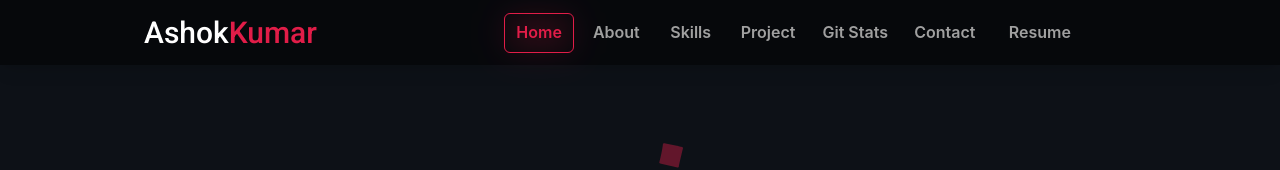
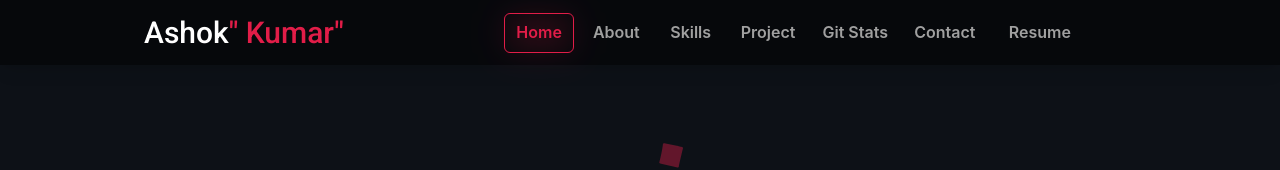
Before and after one commit to AshokPrjapati/AshokPrjapati.github.io, a React (Create React App) app: page / in a window 1280 px wide. Shown: the top 170 px of the page. Built offline with nearby package versions, Linux system fonts and the light colour scheme.

Commit message:
refactor: simplify JSX syntax by removing unnecessary curly braces

```diff
--- a/src/Components/Navbar/Navbar.tsx
+++ b/src/Components/Navbar/Navbar.tsx
@@ -17,28 +17,28 @@ const Navbar: React.FC = () => {
   const { isOpen, onToggle } = useDisclosure();
   return (
     <>
-      <Box className={styles.sticky} shadow={"lg"}>
+      <Box className={styles.sticky} shadow="lg">
         <Container maxW="5xl">
           <Flex
-            justify={"space-between"}
-            align={"center"}
-            height={"65px"}
-            width={"100%"}
+            justify="space-between"
+            align="center"
+            height="65px"
+            width="100%"
             zIndex={10}
           >
-            <NavLink to={"/"}>
+            <NavLink to="/">
               <Flex
-                fontSize={"3xl"}
-                fontFamily={"Roboto"}
+                fontSize="3xl"
+                fontFamily="Roboto"
                 fontWeight={500}
-                color={"text.1"}
+                color="text.1"
               >
-                <Text color={"text.1"}>Ashok</Text>
-                <Text color={"text.3"}>{" Kumar"}</Text>
+                <Text color="text.1">Ashok</Text>
+                <Text color="text.3">" Kumar"</Text>
               </Flex>
             </NavLink>
             <Box>
-              <Flex display={{ base: "none", lg: "flex" }} color={"text.2"}>
+              <Flex display={{ base: "none", lg: "flex" }} color="text.2">
                 <TabOpt />
               </Flex>
               <Flex
@@ -47,8 +47,8 @@ const Navbar: React.FC = () => {
                 display={{ base: "flex", lg: "none" }}
               >
                 <IconButton
-                  color={"text.1"}
-                  bg={"none"}
+                  color="text.1"
+                  bg="none"
                   _hover={{ bg: "none" }}
                   onClick={onToggle}
                   icon={
@@ -58,8 +58,8 @@ const Navbar: React.FC = () => {
                       <HamburgerIcon w={5} h={5} />
                     )
                   }
-                  variant={"ghost"}
-                  aria-label={"Toggle Navigation"}
+                  variant="ghost"
+                  aria-label="Toggle Navigation"
                 />
               </Flex>
             </Box>
@@ -73,10 +73,10 @@ const Navbar: React.FC = () => {
       >
         <Box
           w="90%"
-          borderRadius={"5px"}
+          borderRadius="5px"
           m="auto"
-          bg={"rgba(0,0,0,0.5)"}
-          backdropFilter={"blur(10px)"}
+          bg="rgba(0,0,0,0.5)"
+          backdropFilter="blur(10px)"
           display={{ base: "auto", lg: "none" }}
         >
           <TabOpt isOpen={isOpen} toggle={onToggle} />
```
